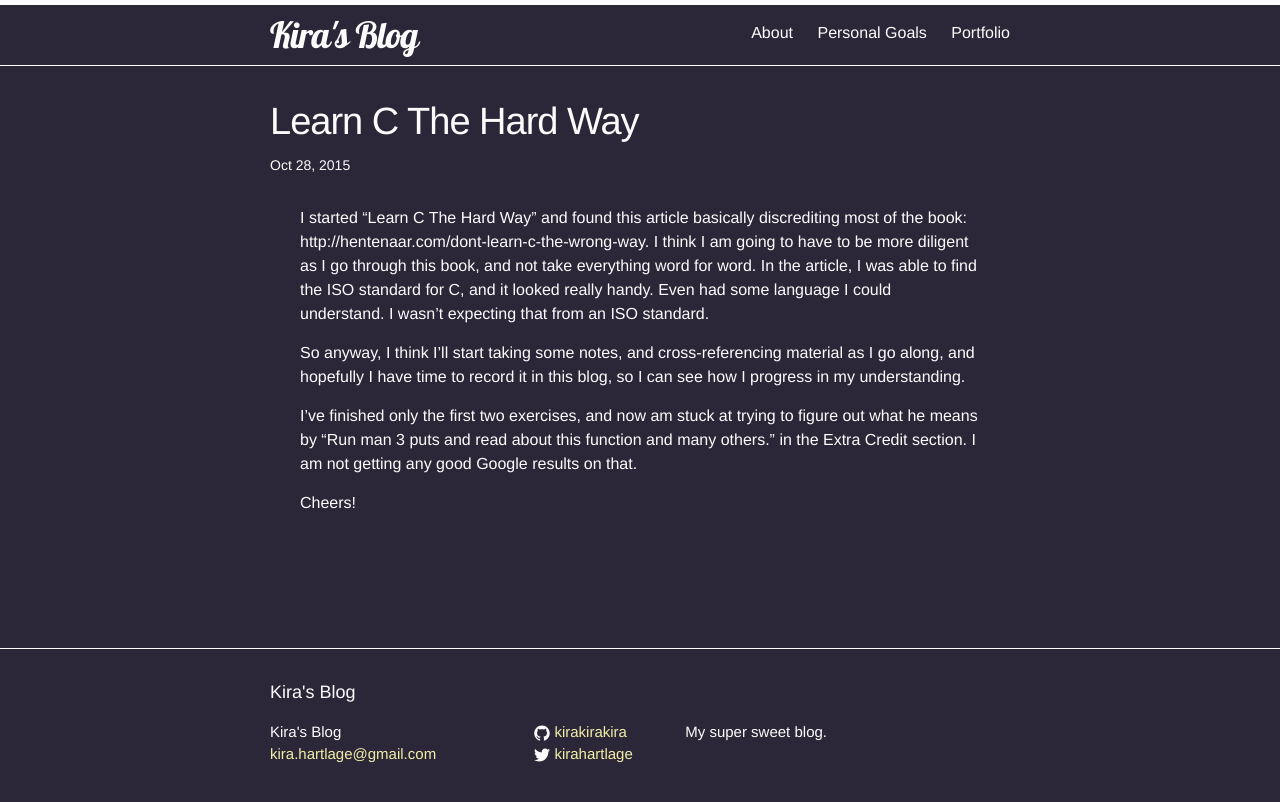
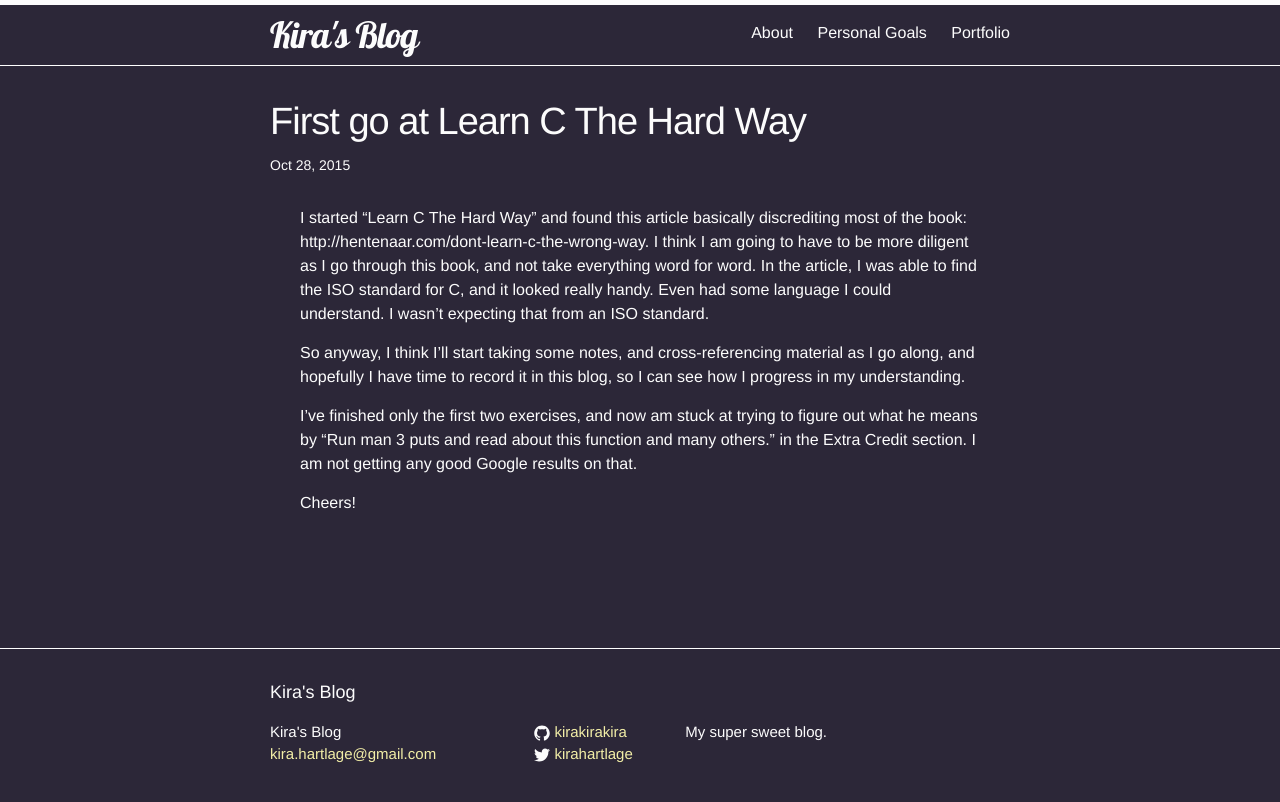
Before and after one commit to kirakirakira/blog, a Jekyll site: the page built from _posts/2015-10-28-startlcthw.markdown, in a window 1280 px wide. Shown: the top 802 px of the page. Built offline with Jekyll 4.4.1, drawn with Linux system fonts in a browser that asks for light colours; Markdown is read by kramdown in place of the engine named in the settings.

Commit message:
Update 2015-10-28-startlcthw.markdown
Changed title

```diff
--- a/_posts/2015-10-28-startlcthw.markdown
+++ b/_posts/2015-10-28-startlcthw.markdown
@@ -1,6 +1,6 @@
 ---
 layout: post
-title:  "Learn C The Hard Way"
+title:  "First go at Learn C The Hard Way"
 date:   2015-10-28 20:04:00
 categories: jekyll blog
 ---
```
